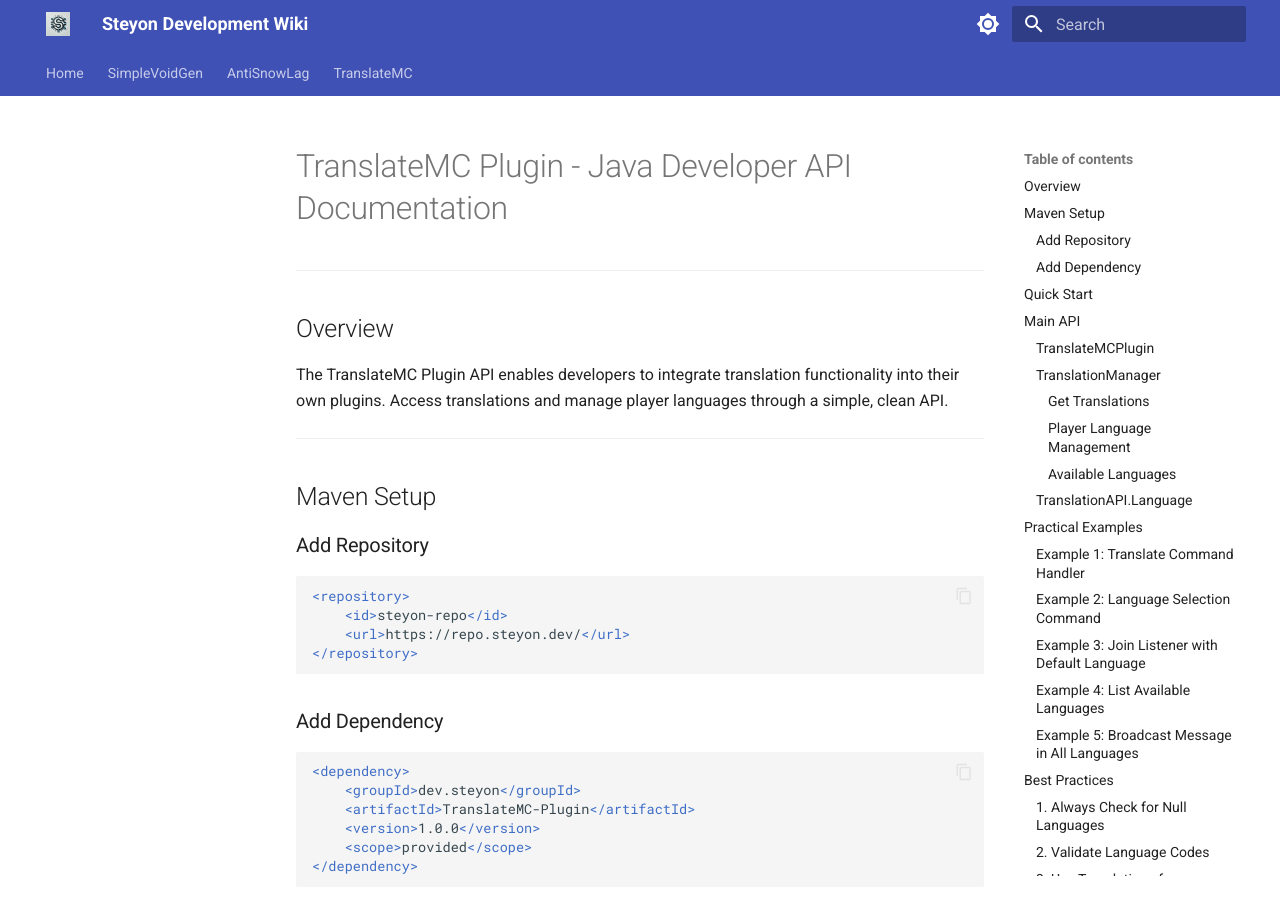
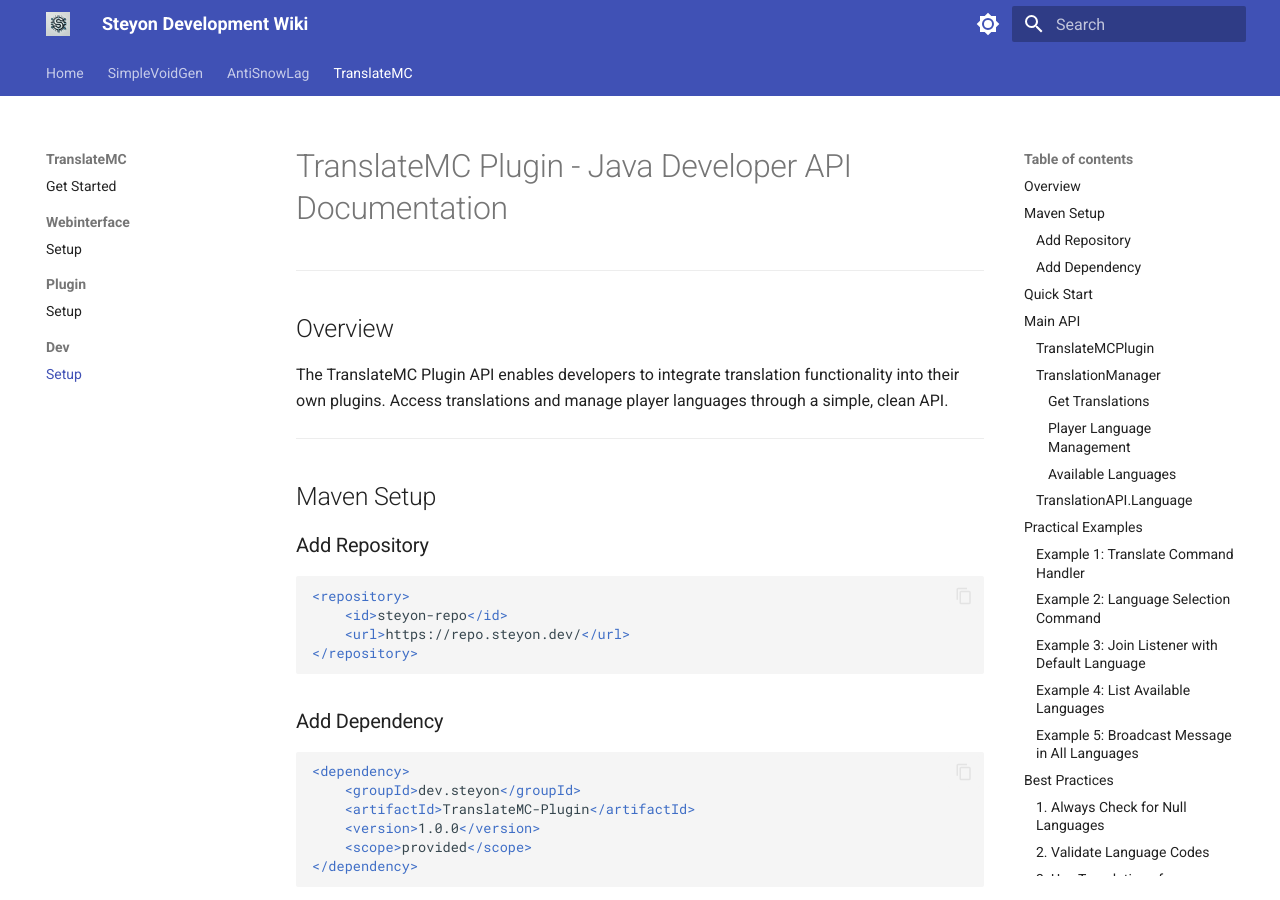
Before and after one commit to Steyondev/wiki, an MkDocs documentation site: the page built from docs/TranslateMC/Dev/Setup.md, in a window 1280 px wide and 900 px high. Built offline with MkDocs 1.6.1 and Material for MkDocs 9.7.7, drawn with Linux system fonts in a browser that asks for light colours.

Commit message:
Update mkdocs.yml

```diff
--- a/mkdocs.yml
+++ b/mkdocs.yml
@@ -41,6 +41,8 @@
       - Setup: TranslateMC/Webinterface/Setup.md
     - Plugin:
       - Setup: TranslateMC/Plugin/Setup.md
+    - Dev:
+      - Setup: TranslateMC/Dev/Setup.md
 
 extra_javascript:
   - js/tabs.js
```
